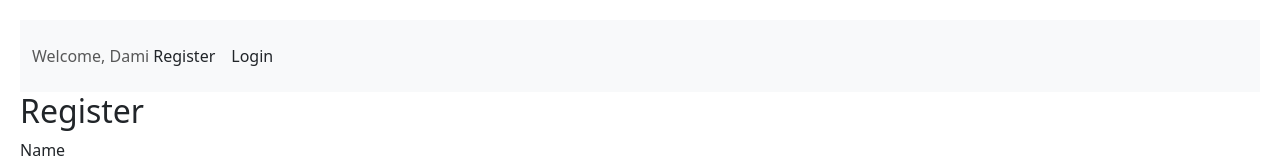
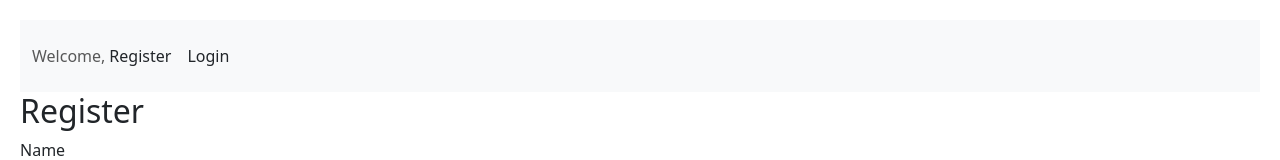
Before and after one commit to ddddami/expense-tracker, a React (Vite) app: page / in a window 1280 px wide. Shown: the top 160 px of the page. Built offline with nearby package versions, Linux system fonts and the light colour scheme; no server answers.

Commit message:
Display user name in navbar

```diff
--- a/src/App.tsx
+++ b/src/App.tsx
@@ -3,14 +3,27 @@ import ExpenseList from "./components/ExpenseList";
 import ExpenseForm from "./components/ExpenseForm";
 import ExpenseFilter from "./components/ExpenseFilter";
 import ExpenseService, { Expense } from "./services/expense-service";
+import UserContext from "./contexts/UserContext";
 
 import RegisterForm from "./components/RegisterForm";
 import NavBar from "./components/NavBar";
+import userService from "./services/user-service";
+
+interface User {
+  id: number;
+  name: string;
+}
 
 const App = () => {
   const [selectedCategory, setSelectedCategory] = useState("");
   const [expenses, setExpenses] = useState<Expense[]>([]);
+  const [user, setUser] = useState<null | User>(null);
 
+  useEffect(() => {
+    userService
+      .getUser()
+      .then((res) => setUser({ id: res.data.id, name: res.data.name }));
+  }, []);
   useEffect(() => {
     ExpenseService.getAllExpenses()
       .then((res) => setExpenses(res.data))
@@ -53,8 +66,10 @@ const App = () => {
   // );
   return (
     <>
-      <NavBar />
-      <RegisterForm />
+      <UserContext.Provider value={{ user, setUser }}>
+        <NavBar />
+        <RegisterForm />
+      </UserContext.Provider>
     </>
   );
 };
--- a/src/components/NavBar.tsx
+++ b/src/components/NavBar.tsx
@@ -1,15 +1,25 @@
+import { useContext } from "react";
+import UserContext from "../contexts/UserContext";
+
 const NavBar = () => {
+  const { user } = useContext(UserContext);
   return (
     <nav className="py-3 navbar d-flex bg-body-tertiary justify-content-start">
       <div className="container-fluid">
-        <span className="navbar-text">Welcome, Dami</span>
+        <span className="navbar-text">Welcome, {user?.name}</span>
         <ul className="nav-list d-inline-block me-auto mb-2 mb-lg-0 list-inline">
           <li className="list-inline-item px-1">
-            <a className="nav-link">Register</a>
+            {user ? (
+              <a className="nav-link">Logout</a>
+            ) : (
+              <a className="nav-link">Register</a>
+            )}
           </li>
-          <li className="list-inline-item px-1">
-            <a className="nav-link">Login</a>
-          </li>
+          {!user && (
+            <li className="list-inline-item px-1">
+              <a className="list-inline-item nav-link">Login</a>
+            </li>
+          )}
         </ul>
       </div>
     </nav>
--- /dev/null
+++ b/src/contexts/UserContext.ts
@@ -0,0 +1,6 @@
+import { createContext } from "react";
+
+const UserContext = createContext({});
+UserContext.displayName = "UserContext";
+
+export default UserContext;
```
